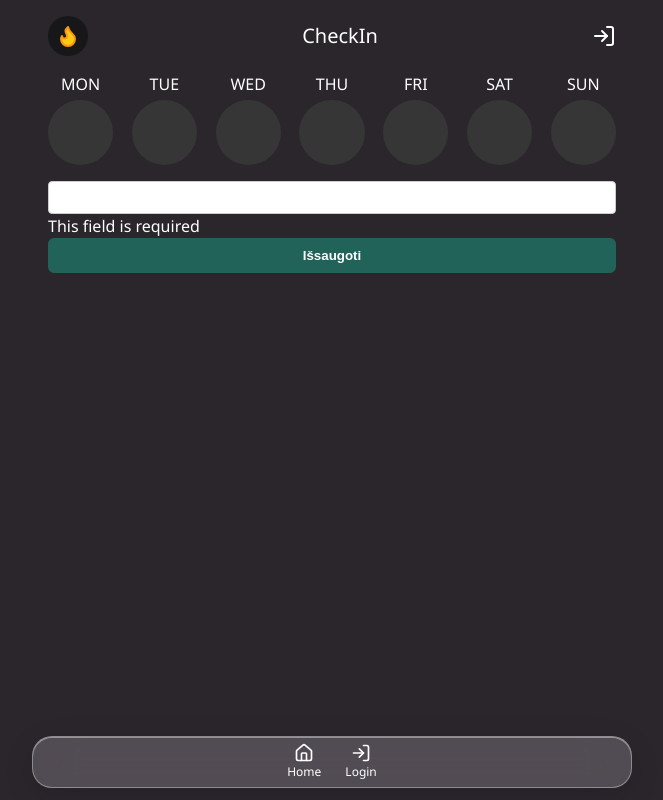
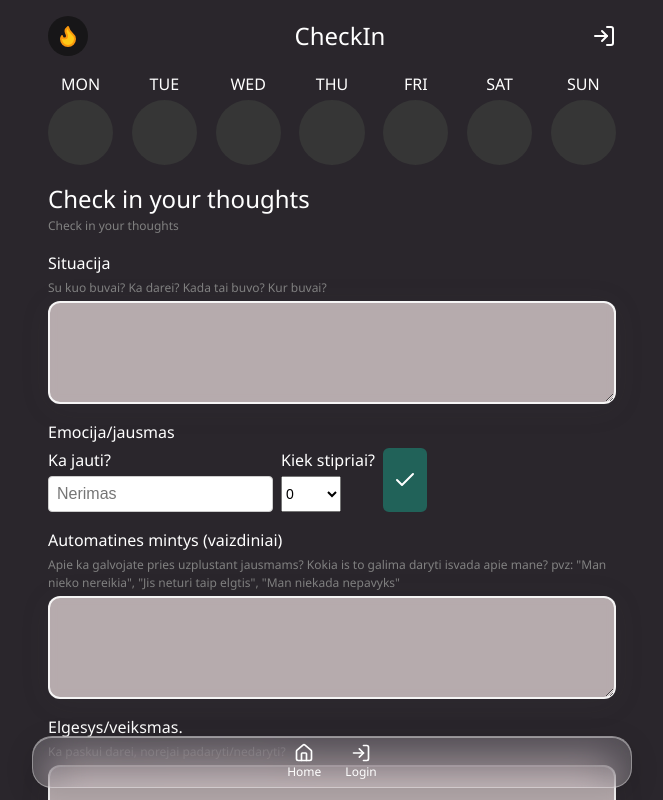
Before and after one commit to IKK-LTU/journal, a React (Vite) app: page /check-in in a window 1280 px wide. Shown: the top 800 px of the page, without its empty margins (308-971 px from the left). Built offline with nearby package versions, Linux system fonts and the light colour scheme.

Commit message:
add check in form inputs logic and validation

```diff
--- a/src/components/atoms/TextInput.tsx
+++ b/src/components/atoms/TextInput.tsx
@@ -1,40 +1,17 @@
 import { styled } from "styled-components";
 
-const TextInput = ({
-  id,
-  value,
-  type = "text",
-  onChange,
-  placeholder,
-  className,
-  required,
-  props,
-}: {
+interface TextInputProps extends React.InputHTMLAttributes<HTMLInputElement> {
   id: string;
-  value?: string;
-  type?: string;
-  onChange?: (e: React.ChangeEvent<HTMLInputElement>) => void;
-  placeholder?: string;
-  className?: string;
-  required?: boolean;
-  props?: React.InputHTMLAttributes<HTMLInputElement>;
-}) => {
-  return (
-    <StyledInput
-      {...props}
-      id={id}
-      type={type}
-      placeholder={placeholder}
-      value={value}
-      onChange={onChange}
-      className={className}
-      required={required}
-    />
-  );
+  // Jei nori transient props styled-components
+  $variant?: "primary" | "secondary";
+}
+
+const TextInput = ({ id, $variant, ...props }: TextInputProps) => {
+  return <StyledInput id={id} $variant={$variant} {...props} />;
 };
 export default TextInput;
 
-const StyledInput = styled("input")`
+const StyledInput = styled("input")<{ $variant?: "primary" | "secondary" }>`
   padding: 0.5rem;
   border: 1px solid #ccc;
   border-radius: 4px;
--- a/src/components/navbar/Navbar.tsx
+++ b/src/components/navbar/Navbar.tsx
@@ -40,6 +40,7 @@ const Navbar = () => {
 export default Navbar;
 
 const StyledNavbar = styled("nav")`
+  z-index: 2;
   position: fixed;
   bottom: 12px;
 
--- a/src/pages/check-in.tsx
+++ b/src/pages/check-in.tsx
@@ -2,8 +2,8 @@ import { styled } from "styled-components";
 
 import { useNavigate } from "react-router-dom";
 
-import { Flame, LogIn, User } from "lucide-react";
-import { useForm, SubmitHandler } from "react-hook-form";
+import { Check, Flame, LogIn, Trash, User } from "lucide-react";
+import { useForm, SubmitHandler, useFieldArray } from "react-hook-form";
 
 import Container from "@/components/layouts/Container";
 import Title from "@/components/atoms/text/Title";
@@ -12,40 +12,43 @@ import DaysHeader from "@/components/page-elements/home/DaysHeader";
 import useCurrentUser from "@/hooks/useCurrentUser";
 import TextInput from "@/components/atoms/TextInput";
 import Button from "@/components/atoms/buttons/Button";
+import { useState } from "react";
 
 //TODO
 
 // Create form with default values =>
-// [ ] userID: number
-// [ ] createdAt
-// [ ] situation: string. Situacija (Su kuo buvai? Ka darei? Kada tai buvo? Kur buvai?)
-// [ ] emotion: {name: string, intensity: number 1-10 }  Emocija/jausmas. (Kiekviena emocija/jausma apibudinkite vienu zodziu. Ivertinti intensyvuma nuo 1 iki 10)
-// [ ] autoThoughts: Array<string> automatines mintys (vaizdiniai).  Apie ka galvojate pries uzplustant jausmams? Kokia is to galima daryti isvada apie mane? pvz: "Man nieko nereikia", "Jis neturi taip elgtis", "Man niekada nepavyks"
-// [ ] choiceAction: string  Elgesys/veiksmas. Ka paskui darei, norejai padaryti/nedaryti?
+// [x] userID: number
+// [x] createdAt
+// [x] situation: string. Situacija (Su kuo buvai? Ka darei? Kada tai buvo? Kur buvai?)
+// [x] emotion: {name: string, intensity: number 1-10 }  Emocija/jausmas. (Kiekviena emocija/jausma apibudinkite vienu zodziu. Ivertinti intensyvuma nuo 1 iki 10)
+// [x] autoThoughts: Array<string> automatines mintys (vaizdiniai).  Apie ka galvojate pries uzplustant jausmams? Kokia is to galima daryti isvada apie mane? pvz: "Man nieko nereikia", "Jis neturi taip elgtis", "Man niekada nepavyks"
+// [x] choiceAction: string  Elgesys/veiksmas. Ka paskui darei, norejai padaryti/nedaryti?
 
 // Create Input/selectors for those values
-// [ ] createdAt => autoset
-// [ ] situation => textarea
-// [ ] emotion => auto select and intensity pick
-// [ ] autoThoughts => textArea
-// [ ] choiceAction => textarea
+// [x] createdAt => autoset
+// [x] situation => textarea
+// [x] emotion => auto select and intensity pick
+// [x] autoThoughts => textArea
+// [x] choiceAction => textarea
+
+// Errors
+// [x] empty fields
+// [ ] on response 404
+// [ ] success screen
+
+// iki 15:00
 
 // UX
 // [ ] Add descriptions
 // [ ] Add labels
 
-// Errors
-// [ ] empty fields
-// [ ] on response 404
-// [ ] success screen
-
 type Inputs = {
   createdAt: null | string;
   situation: string;
-  emotion: Array<{
+  emotion: {
     name: string;
-    intensity: 0 | 1 | 2 | 3 | 4 | 5 | 6 | 7 | 8 | 9 | 10;
-  }>;
+    intensity: number;
+  }[];
   autoThoughts: Array<string>;
   choiceAction: string;
 };
@@ -55,15 +58,21 @@ const CheckIn = () => {
 
   const { currentUser } = useCurrentUser();
 
-  const handleDayClick = (index?: number) => {
-    console.log("Clicked day index:", index);
-  };
+  const [newIndex, setNewIndex] = useState(0);
+  const [emotionValues, setEmotionValues] = useState<{
+    name: string;
+    intensity: number;
+  }>({
+    name: "",
+    intensity: 0,
+  });
 
   const {
+    control,
     register,
     handleSubmit,
-    watch,
     formState: { errors },
+    setError,
   } = useForm<Inputs>({
     defaultValues: {
       createdAt: null,
@@ -74,8 +83,33 @@ const CheckIn = () => {
     },
   });
 
-  const onSubmit: SubmitHandler<Inputs> = (data) => console.log(data);
+  const { fields, append, remove } = useFieldArray({
+    control,
+    name: "emotion",
+  });
 
+  const onAdd = () => {
+    // Append tempEmotion to the list
+    console.log("appendappendappendappendappendappendappendappend");
+    append(emotionValues);
+    // Reset temp inputs
+    setEmotionValues({ name: "", intensity: 0 });
+  };
+
+  const handleDayClick = (index?: number) => {
+    console.log("Clicked day index:", index);
+  };
+
+  const onSubmit: SubmitHandler<Inputs> = (data) => {
+    console.log("!data?.emotion?.length", !data?.emotion?.length);
+    if (!data?.emotion?.length)
+      return setError("emotion", {
+        type: "required",
+        message: "This field is requried",
+      });
+    console.log(data);
+  };
+  console.log("fields", { fields, emotionValues });
   return (
     <Container>
       <StyledHeader>
@@ -95,20 +129,158 @@ const CheckIn = () => {
       <DaysHeader onClick={handleDayClick} />
 
       <StyledFormContainer onSubmit={handleSubmit(onSubmit)}>
-        {/* register your input into the hook by invoking the "register" function */}
-        <TextInput
-          id={"situation"}
-          {...register("situation", { required: true })}
-        />
+        <TextWrapper>
+          <StyledFormTitle>Check in your thoughts</StyledFormTitle>
+          <StyledFormSubtitle component="p">
+            Check in your thoughts
+          </StyledFormSubtitle>
+        </TextWrapper>
 
-        {/* errors will return when field validation fails  */}
-        {errors && <span>This field is required</span>}
+        <StyledFieldWrapper>
+          <StyledLabel id="situation">Situacija</StyledLabel>
+          <StyledFormSubtitle component="p">
+            Su kuo buvai? Ka darei? Kada tai buvo? Kur buvai?
+          </StyledFormSubtitle>
+          <StyledTextArea
+            id="situation"
+            cols={33}
+            rows={5}
+            {...register("situation", { required: true })}
+          />
+
+          {/* errors will return when field validation fails  */}
+          {errors?.situation && (
+            <StyledErrors>This field is required</StyledErrors>
+          )}
+        </StyledFieldWrapper>
+
+        <StyledFieldWrapper>
+          <StyledLabel id="emotion">Emocija/jausmas</StyledLabel>
+
+          <StyledRowWrapp>
+            <StyledFieldWrapper>
+              <StyledLabel id="emotion.name">Ka jauti?</StyledLabel>
+
+              <StyledInput
+                id={`emotion.${newIndex}.name`}
+                // value={emotionValues.name}
+                placeholder="Nerimas"
+                {...register(`emotion.${newIndex}.name`, {
+                  required: "Name is required",
+                })}
+                onChange={(e) => {
+                  setEmotionValues((prev) => {
+                    return { ...prev, name: e.target.value };
+                  });
+                }}
+              />
+            </StyledFieldWrapper>
+
+            <StyledFieldWrapper>
+              <StyledLabel id={`emotion.${newIndex}.intensity`}>
+                Kiek stipriai?
+              </StyledLabel>
+              <StyledSelect
+                id={`emotion.${newIndex}.intensity`}
+                // value={emotionValues.intensity}
+
+                {...register(`emotion.${newIndex}.intensity`, {
+                  required: "Intensity is required",
+                  min: { value: 1, message: "Intensity must be at least 1" },
+                })}
+                onChange={(e) => {
+                  setEmotionValues((prev) => {
+                    return { ...prev, intensity: Number(e.target.value) };
+                  });
+                }}
+              >
+                <option value="" disabled>
+                  1 - 10
+                </option>
+                {[0, 1, 2, 3, 4, 5, 6, 7, 8, 9, 10].map((intensityNumber) => (
+                  <option value={intensityNumber}>{intensityNumber}</option>
+                ))}
+              </StyledSelect>
+            </StyledFieldWrapper>
+
+            <Button
+              onClick={() => {
+                if (emotionValues?.intensity && emotionValues?.name) {
+                  const alreadyExist = fields?.find(
+                    ({ name }) => name.toLowerCase() === emotionValues?.name
+                  );
+
+                  if (alreadyExist)
+                    return alert("Tokia emocija jau esate prideja");
+
+                  onAdd();
+                }
+              }}
+            >
+              <Check />
+            </Button>
+          </StyledRowWrapp>
+          {fields.map((fields, index) => (
+            <div key={fields.id}>
+              {`Emocija: ${fields.name} |  Intensyvumas: ${fields.intensity}`}{" "}
+              <Button variant="text" onClick={() => remove(index)}>
+                <Trash />
+              </Button>
+            </div>
+          ))}
+          {errors?.emotion && (
+            <StyledErrors>This field is required</StyledErrors>
+          )}
+        </StyledFieldWrapper>
+
+        <StyledFieldWrapper>
+          <StyledLabel id="autoThoughts">
+            Automatines mintys (vaizdiniai)
+          </StyledLabel>
+          <StyledFormSubtitle component="p">
+            Apie ka galvojate pries uzplustant jausmams? Kokia is to galima
+            daryti isvada apie mane? pvz: "Man nieko nereikia", "Jis neturi taip
+            elgtis", "Man niekada nepavyks"
+          </StyledFormSubtitle>
+          <StyledTextArea
+            id="autoThoughts"
+            cols={33}
+            rows={5}
+            {...register("autoThoughts", { required: true })}
+          />
+
+          {/* errors will return when field validation fails  */}
+          {errors?.autoThoughts && (
+            <StyledErrors>This field is required</StyledErrors>
+          )}
+        </StyledFieldWrapper>
+        <StyledFieldWrapper>
+          <StyledLabel id="choiceAction">Elgesys/veiksmas.</StyledLabel>
+          <StyledFormSubtitle component="p">
+            Ka paskui darei, norejai padaryti/nedaryti?
+          </StyledFormSubtitle>
+
+          <StyledTextArea
+            id="choiceAction"
+            cols={33}
+            rows={5}
+            {...register("choiceAction", { required: true })}
+          />
+
+          {/* errors will return when field validation fails  */}
+          {errors?.autoThoughts && (
+            <StyledErrors>This field is required</StyledErrors>
+          )}
+        </StyledFieldWrapper>
 
         <StyledSubmitBtn type="submit">Išsaugoti</StyledSubmitBtn>
       </StyledFormContainer>
     </Container>
   );
 };
+
+// TODO
+// textare in full screen. Since when you have only 5 rows you dont see the whole text that you wrote
 
 export default CheckIn;
 
@@ -120,15 +292,83 @@ const StyledHeader = styled("header")`
 `;
 
 const StyledTitle = styled(Title)`
-  font-size: 1.25rem;
+  font-size: 1.5rem;
   font-weight: 500;
+`;
+const StyledFormTitle = styled(Title)`
+  font-size: 1.5rem;
+  font-weight: 500;
+`;
+const StyledFormSubtitle = styled(Title)`
+  font-size: 0.75rem;
+  font-weight: 400;
+  color: #818181;
 `;
 
 const StyledFormContainer = styled("form")`
   display: flex;
   flex-direction: column;
+  gap: 16px;
+  padding-bottom: 80px;
 `;
 const StyledSubmitBtn = styled(Button)`
   margin-top: auto;
   width: 100%;
 `;
+const StyledFieldWrapper = styled("div")`
+  display: flex;
+  flex-direction: column;
+  gap: 4px;
+
+  // width: 100%;
+`;
+
+const TextWrapper = styled("div")`
+  display: flex;
+  flex-direction: column;
+`;
+
+const StyledLabel = styled("label")`
+  font-size: 16px;
+  font-weight: 500;
+`;
+const StyledInput = styled(TextInput)`
+  font-size: 16px;
+  font-weight: 500;
+`;
+const StyledSelect = styled("select")`
+  font-size: 14px;
+  font-weight: 500;
+  height: 100%;
+  width: 60px;
+`;
+const StyledRowWrapp = styled("div")`
+  display:flex;
+  flex-direction row;
+  gap: 8px;
+  width: 100%;
+`;
+const StyledErrors = styled("span")`
+  font-size: 0.75rem;
+  color: #ff3333;
+`;
+
+const StyledTextArea = styled("textarea")`
+  padding: 0.75rem;
+  outline: none;
+
+  background: rgba(255, 240, 240, 0.66);
+  border-radius: 12px;
+  box-shadow: 0 4px 30px rgba(83, 83, 83, 0.1);
+  backdrop-filter: blur(4.9px);
+  -webkit-backdrop-filter: blur(4.9px);
+  border: 2px solid rgba(255, 255, 255, 0.89);
+  width: 100%;
+  min-width: 100%;
+  max-width: 100%;
+
+  &:focus {
+    border-color: #264353;
+    outline: none;
+  }
+`;
```
Also changed, not shown: 1 other file (tests, documents, lock files or other folders).
